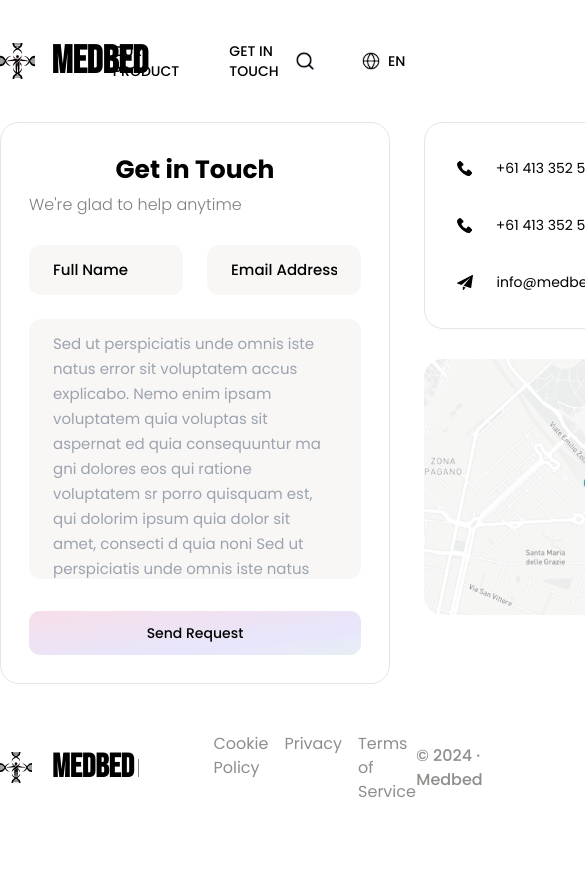
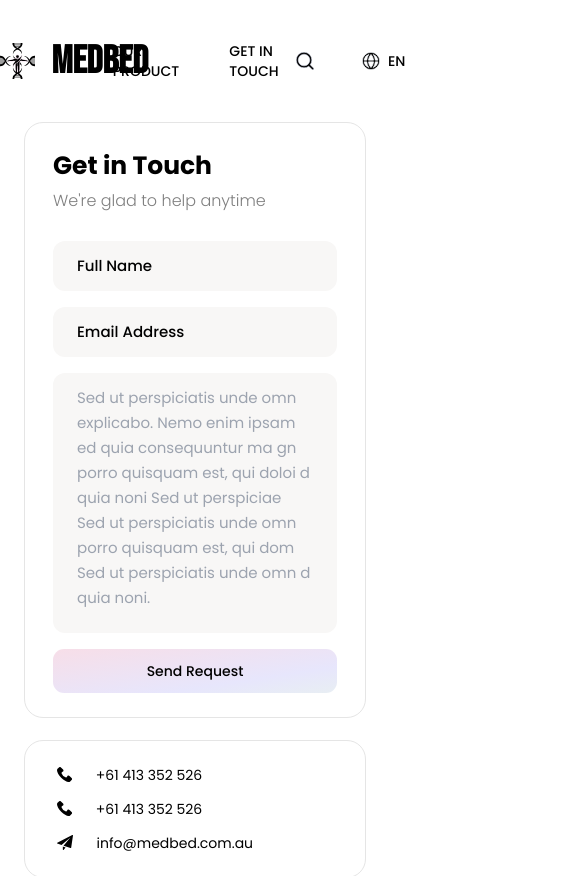
Before and after one commit to adamlim2023/medbed, a React (Create React App) app: page /contact in a window 390 px wide. Shown: the top 876 px of the page, 585 px wide, since content can reach past the window. Before the commit the page ends 844 px from the top, so only its background shows below. Built offline with nearby package versions, Linux system fonts and the light colour scheme.

Commit message:
style: mobile responsive for Contact Page

```diff
--- a/src/pages/Contact.jsx
+++ b/src/pages/Contact.jsx
@@ -5,14 +5,14 @@ import PaperPlaneIcon from "assets/images/icons/paper-plane.svg";
 
 const Contact = () => {
   return (
-    <div className="w-full max-w-5xl mx-auto">
-      <div className="flex gap-[34px]">
-        <div className="w-full max-w-[625px] flex-shrink-0 rounded-[19px] overflow-hidden relative border border-[#E5E5E5] p-7">
-          <p className="font-bold text-[25px] text-center mb-1">Get in Touch</p>
+    <div className="w-full max-w-5xl mx-auto px-6">
+      <div className="flex flex-col lg:flex-row gap-[22px] lg:gap-[34px]">
+        <div className="w-full lg:max-w-[625px] flex-shrink-0 rounded-[19px] overflow-hidden relative border border-[#E5E5E5] py-6 p-7 lg:py-7">
+          <p className="font-bold text-[25px] mb-1">Get in Touch</p>
           <p className="font-light text-base opacity-50 mb-7">
             We're glad to help anytime
           </p>
-          <div className="w-full max-w-[618px] grid grid-cols-2 gap-6 mb-8">
+          <div className="w-full lg:max-w-[618px] grid lg:grid-cols-2 gap-4 lg:gap-6 mb-4 lg:mb-8">
             <input
               type="text"
               placeholder="Full Name"
@@ -24,15 +24,15 @@ const Contact = () => {
               className="w-full h-[50px] bg-[#F8F7F6] outline-none px-6 rounded-xl font-medium text-[15px] placeholder:text-black"
             />
             <textarea
-              placeholder="Sed ut perspiciatis unde omnis iste natus error sit voluptatem accus explicabo. Nemo enim ipsam voluptatem quia voluptas sit aspernat ed quia consequuntur ma gni dolores eos qui ratione voluptatem sr porro quisquam est, qui dolorim ipsum quia dolor sit amet, consecti d quia noni Sed ut perspiciatis unde omnis iste natus error sit volupt Sed ut perspiciatis unde omnis iste natus error sit voluptatem accus porro quisquam est, qui dolorim ipsum quia dolor sit amet, consecti Sed ut perspiciatis unde omnis iste natus error sit voluptatem accus d quia noni Sed ut perspiciatis unt."
-              className="w-full col-span-2 h-[260px] bg-[#F8F7F6] outline-none px-6 py-3 rounded-xl text-[15px] leading-[25px] resize-none"
+              placeholder="Sed ut perspiciatis unde omn explicabo. Nemo enim ipsam ed quia consequuntur ma gn porro quisquam est, qui doloi d quia noni Sed ut perspiciae Sed ut perspiciatis unde omn porro quisquam est, qui dom Sed ut perspiciatis unde omn d quia noni."
+              className="w-full lg:col-span-2 h-[260px] bg-[#F8F7F6] outline-none px-6 py-3 rounded-xl text-[15px] leading-[25px] resize-none"
             />
           </div>
           <button className="w-full h-11 rounded-[11px] bg-gradient-to-br from-[#F7DEE8] via-[#E7E6FC] via-30% via-[#E4F1FE] via-70% to-[#E8EEF3] font-medium text-sm">
             Send Request
           </button>
         </div>
-        <div className="w-full grid gap-[30px]">
+        <div className="w-full grid gap-[22px] lg:gap-[30px]">
           <div className="grid gap-3.5 px-8 py-6 rounded-[19px] border border-[#E5E5E5]">
             <div className="flex items-center gap-6">
               <img src={PhoneIcon} />
@@ -47,7 +47,7 @@ const Contact = () => {
               <span className="font-regular text-sm">info@medbed.com.au</span>
             </div>
           </div>
-          <img src={MapImage} className="rounded-[19px]" />
+          <img src={MapImage} className="w-full rounded-[19px]" />
         </div>
       </div>
     </div>
```
